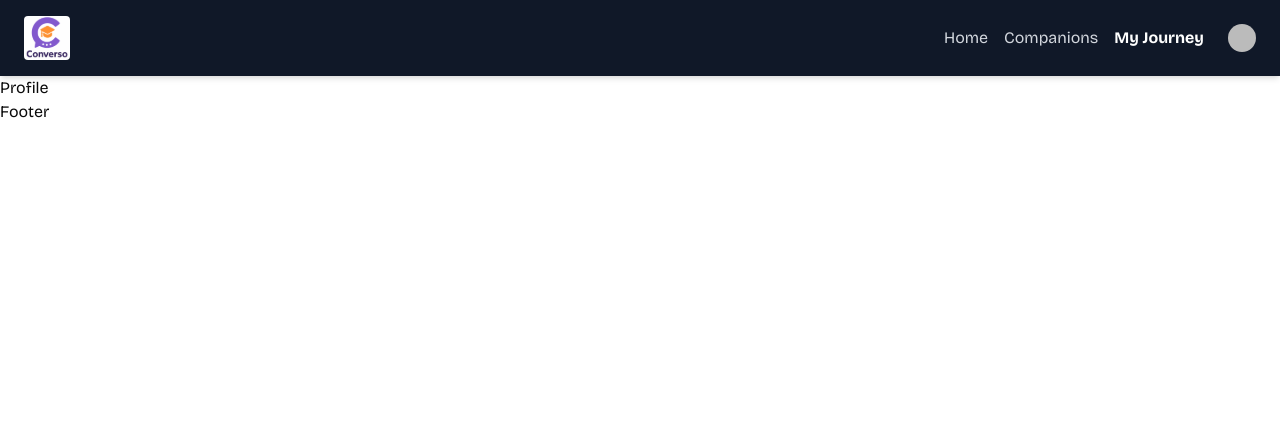
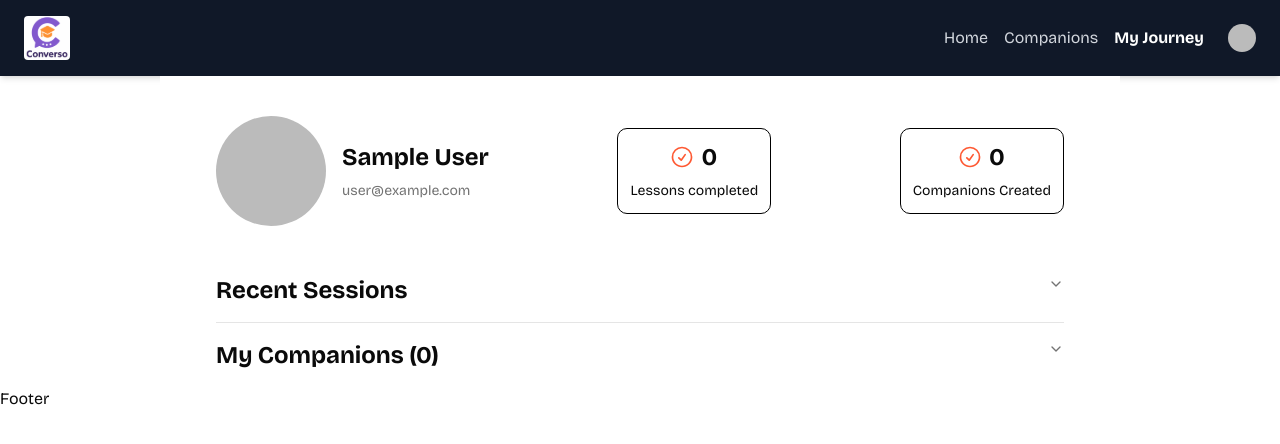
Before and after one commit to Joel-stoic/Saas_ai, a Next.js app: page /my-journey in a window 1280 px wide. Shown: the top 444 px of the page. Built offline with nearby package versions, Linux system fonts and the light colour scheme; no server answers; the database is empty; sample sign-in values are in the browser's storage; some icons are missing.

Commit message:
Worked on My-journey

```diff
--- a/app/my-journey/page.tsx
+++ b/app/my-journey/page.tsx
@@ -1,9 +1,89 @@
+import CompanionsList from "@/components/CompanionsList";
+import {
+  Accordion,
+  AccordionContent,
+  AccordionItem,
+  AccordionTrigger,
+} from "@/components/ui/accordion";
+import { getUserCompanions, getUserSessions } from "@/lib/actions/companion.action";
+import { currentUser } from "@clerk/nextjs/server";
+import Image from "next/image";
+import { redirect } from "next/navigation";
 
+const Profile = async () => {
+  const user = await currentUser();
 
-const Profile = () => {
+  if (!user) redirect("/sign-in");
+
+  const companions = await getUserCompanions(user.id);
+  const sessionHistory = await getUserSessions(user.id);
+
   return (
-    <div>Profile</div>
-  )
-}
+    <main className="min-lg:w-3/4">
+      <section className="flex justify-between gap-4 max-sm:flex-col items-center">
+        {/* Profile Info */}
+        <div className="flex gap-4 items-center">
+          <Image
+            src={user.imageUrl}
+            alt={user.firstName!}
+            width={110}
+            height={110}
+            className="rounded-full"
+          />
+          <div className="flex flex-col gap-2">
+            <h1 className="font-bold text-2xl">
+              {user.firstName} {user.lastName}
+            </h1>
+            <p className="text-sm text-muted-foreground">
+              {user.emailAddresses[0].emailAddress}
+            </p>
+          </div>
+        </div>
 
-export default Profile
+        {/* Session Stats */}
+        <div className="flex gap-4">
+          <div className="border border-black rounded-lg p-3 gap-2 flex flex-col h-fit items-center">
+            <div className="flex gap-2 items-center">
+              <Image src="/icons/check.svg" alt="checkmark" width={22} height={22} />
+              <p className="text-2xl font-bold">{sessionHistory.length}</p>
+            </div>
+            <div className="text-sm">Lessons completed</div>
+          </div>
+        </div>
+        <div className="flex gap-4">
+          <div className="border border-black rounded-lg p-3 gap-2 flex flex-col h-fit items-center">
+            <div className="flex gap-2 items-center">
+              <Image src="/icons/check.svg" alt="checkmark" width={22} height={22} />
+              <p className="text-2xl font-bold">{companions.length}</p>
+            </div>
+            <div className="text-sm">Companions Created</div>
+          </div>
+        </div>
+      </section>
+
+      {/* Accordion Example */}
+      <Accordion type="multiple">
+      {/* Recent Sessions */}
+      <AccordionItem value="recent">
+        <AccordionTrigger className="text-2xl font-bold">Recent Sessions</AccordionTrigger>
+        <AccordionContent>
+          <CompanionsList title="Recent Session" companions={sessionHistory} />
+        </AccordionContent>
+      </AccordionItem>
+
+      {/* My Companions */}
+      <AccordionItem value="companions">
+        <AccordionTrigger className="text-2xl font-bold">
+          My Companions ({companions.length})
+        </AccordionTrigger>
+        <AccordionContent>
+          <CompanionsList title="My Companions" companions={companions} />
+        </AccordionContent>
+      </AccordionItem>
+    </Accordion>
+
+    </main>
+  );
+};
+
+export default Profile;
--- a/app/page.tsx
+++ b/app/page.tsx
@@ -1,27 +1,38 @@
-import CompanionCard from '@/components/CompanionCard'
-import CompanionsList from '@/components/CompanionsList'
-import Cta from '@/components/CTA'
-import { recentSessions } from '@/constants'
-import React from 'react'
+import CompanionCard from "@/components/CompanionCard";
+import CompanionsList from "@/components/CompanionsList";
+import CTA from "@/components/CTA";
+import {recentSessions} from "@/constants";
+import { getAllCompanions, getRecentSessions } from "@/lib/actions/companion.action";
 
-const Page = () => {
+import {getSubjectColor} from "@/lib/utils";
+
+const Page = async () => {
+    const companions = await getAllCompanions({ limit: 3 });
+    const recentSessionsCompanions = await getRecentSessions(10);
+
   return (
     <main>
       <h1>Popular Companions</h1>
-      <section className='home-section'>
-        <CompanionCard id='123' subject='Science' name='Neura the Brainry Explorer' topic='Neural Network of the Brain' duration={45} color='#ffda6e'/>
-        <CompanionCard id='456' subject='Math' name='Countsy the Number Wizard' topic=': Derivatives & Integrals' duration={36} color='#e5d0ff'/>
-        <CompanionCard id='789' subject='Language' name='Verba the Vocabulary Builder' topic=' English Literature ' duration={30} color='#BDE7FF'/>
 
-      </section>
-      <section className='home-section'>
-        <CompanionsList
-          title="Recently Completed Sessions"
-          companions={recentSessions}
-          className='w-2/3 max-lg:w-full'
-        />
-        <Cta/>
-      </section>
+        <section className="home-section">
+            {companions.map((companion) => (
+                <CompanionCard
+                    key={companion.id}
+                    {...companion}
+                    color={getSubjectColor(companion.subject)}
+                />
+            ))}
+
+        </section>
+
+        <section className="home-section">
+            <CompanionsList
+                title="Recently completed sessions"
+                companions={recentSessionsCompanions}
+                classNames="w-2/3 max-lg:w-full"
+            />
+            <CTA />
+        </section>
     </main>
   )
 }
--- a/components/CompanionComponent.tsx
+++ b/components/CompanionComponent.tsx
@@ -6,6 +6,7 @@ import Image from 'next/image';
 import React, { useEffect, useRef, useState } from 'react';
 import Lottie, { LottieRefCurrentProps } from 'lottie-react';
 import soundwaves from "../constants/soundwaves.json";
+import { addToSessionHistory } from '@/lib/actions/companion.action';
 
 enum CallStatus {
   INACTIVE = 'INACTIVE',
@@ -40,7 +41,10 @@ const CompanionComponent = ({
 
   useEffect(() => {
     const onCallStart = () => setCallStatus(CallStatus.ACTIVE);
-    const onCallEnd = () => setCallStatus(CallStatus.FINISHED);
+    const onCallEnd = () =>{
+        setCallStatus(CallStatus.FINISHED);
+        addToSessionHistory(companionId)
+       };
     const onMessage = (message: Message) => {
       if (message.type === 'transcript' && message.transcriptType === 'final') {
         const newMessage = { role: message.role, content: message.transcript };
--- /dev/null
+++ b/components/ui/accordion.tsx
@@ -0,0 +1,66 @@
+"use client"
+
+import * as React from "react"
+import * as AccordionPrimitive from "@radix-ui/react-accordion"
+import { ChevronDownIcon } from "lucide-react"
+
+import { cn } from "@/lib/utils"
+
+function Accordion({
+  ...props
+}: React.ComponentProps<typeof AccordionPrimitive.Root>) {
+  return <AccordionPrimitive.Root data-slot="accordion" {...props} />
+}
+
+function AccordionItem({
+  className,
+  ...props
+}: React.ComponentProps<typeof AccordionPrimitive.Item>) {
+  return (
+    <AccordionPrimitive.Item
+      data-slot="accordion-item"
+      className={cn("border-b last:border-b-0", className)}
+      {...props}
+    />
+  )
+}
+
+function AccordionTrigger({
+  className,
+  children,
+  ...props
+}: React.ComponentProps<typeof AccordionPrimitive.Trigger>) {
+  return (
+    <AccordionPrimitive.Header className="flex">
+      <AccordionPrimitive.Trigger
+        data-slot="accordion-trigger"
+        className={cn(
+          "focus-visible:border-ring focus-visible:ring-ring/50 flex flex-1 items-start justify-between gap-4 rounded-md py-4 text-left text-sm font-medium transition-all outline-none hover:underline focus-visible:ring-[3px] disabled:pointer-events-none disabled:opacity-50 [&[data-state=open]>svg]:rotate-180",
+          className
+        )}
+        {...props}
+      >
+        {children}
+        <ChevronDownIcon className="text-muted-foreground pointer-events-none size-4 shrink-0 translate-y-0.5 transition-transform duration-200" />
+      </AccordionPrimitive.Trigger>
+    </AccordionPrimitive.Header>
+  )
+}
+
+function AccordionContent({
+  className,
+  children,
+  ...props
+}: React.ComponentProps<typeof AccordionPrimitive.Content>) {
+  return (
+    <AccordionPrimitive.Content
+      data-slot="accordion-content"
+      className="data-[state=closed]:animate-accordion-up data-[state=open]:animate-accordion-down overflow-hidden text-sm"
+      {...props}
+    >
+      <div className={cn("pt-0 pb-4", className)}>{children}</div>
+    </AccordionPrimitive.Content>
+  )
+}
+
+export { Accordion, AccordionItem, AccordionTrigger, AccordionContent }
--- a/package.json
+++ b/package.json
@@ -12,6 +12,8 @@
     "@clerk/nextjs": "^6.22.0",
     "@hookform/resolvers": "^5.1.1",
     "@jsmastery/utils": "^1.0.2",
+    "@opentelemetry/core": "^2.0.1",
+    "@radix-ui/react-accordion": "^1.2.11",
     "@radix-ui/react-dropdown-menu": "^2.1.15",
     "@radix-ui/react-label": "^2.1.7",
     "@radix-ui/react-select": "^2.2.5",
```
Also changed, not shown: lib/actions/companion.action.ts (+80 -11 lines), 1 other file (tests, documents, lock files or other folders).
